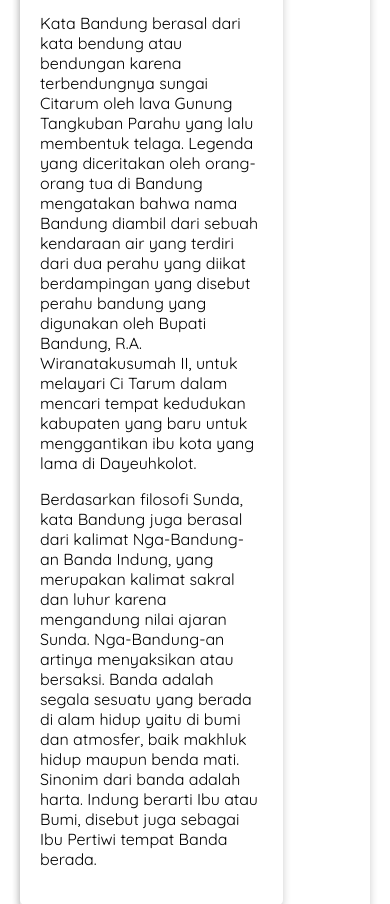
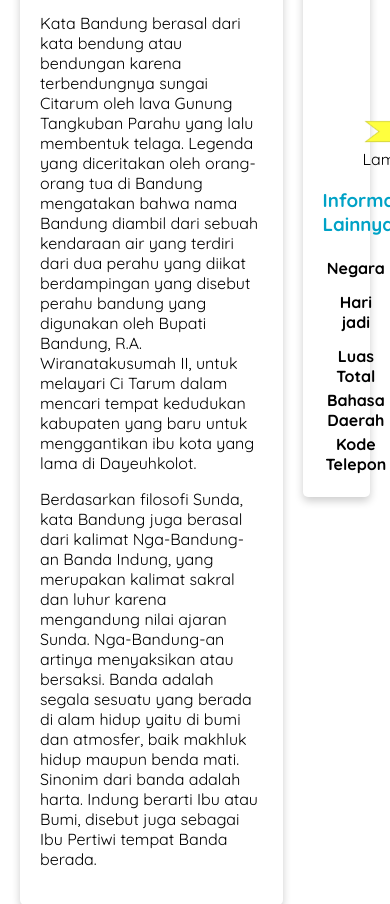
Before and after one commit to aryapraset/HTML-Basic, a website: page index.html in a window 390 px wide. Shown: the part 708-1612 px from the top of the page. Drawn offline with Linux system fonts and the light colour scheme.

Commit message:
implemented media query and sticky navigation

```diff
--- a/assets/styles/style.css
+++ b/assets/styles/style.css
@@ -1,11 +1,36 @@
 @import url('https://fonts.googleapis.com/css2?family=Quicksand:wght@400;700&display=swap');
+
+@media screen and (max-width: 1000px) {
+    #content,
+    aside{
+        width: 100%;
+        padding: 0;
+    }
+}
+
+header{
+    display: inline;
+}
+
+*{
+    box-sizing: border-box;
+}
 
 #content{
     float: left;
     width: 75%;
 }
 
+aside{
+    float: right;
+    width: 25%;
+    padding-left: 20px;
+}
 
+main{
+    padding: 20px;
+    overflow: auto;
+}
 
 body{
     font-family: 'Quicksand', sans-serif;
@@ -32,6 +57,8 @@ h2, h3{
 nav{
     background-color: #00a2c6;
     padding: 5px;
+    position: sticky;
+    top: 0;
 }
 
 nav a{
--- a/index.html
+++ b/index.html
@@ -1,6 +1,7 @@
 <link rel="stylesheet" href="assets/styles/style.css">
 <!DOCTYPE html>
 <html>
+   <meta name="viewport" content="width=device-width, initial-scale=1">
 <body>
    <header>
       <div class="jumbotron">
```
